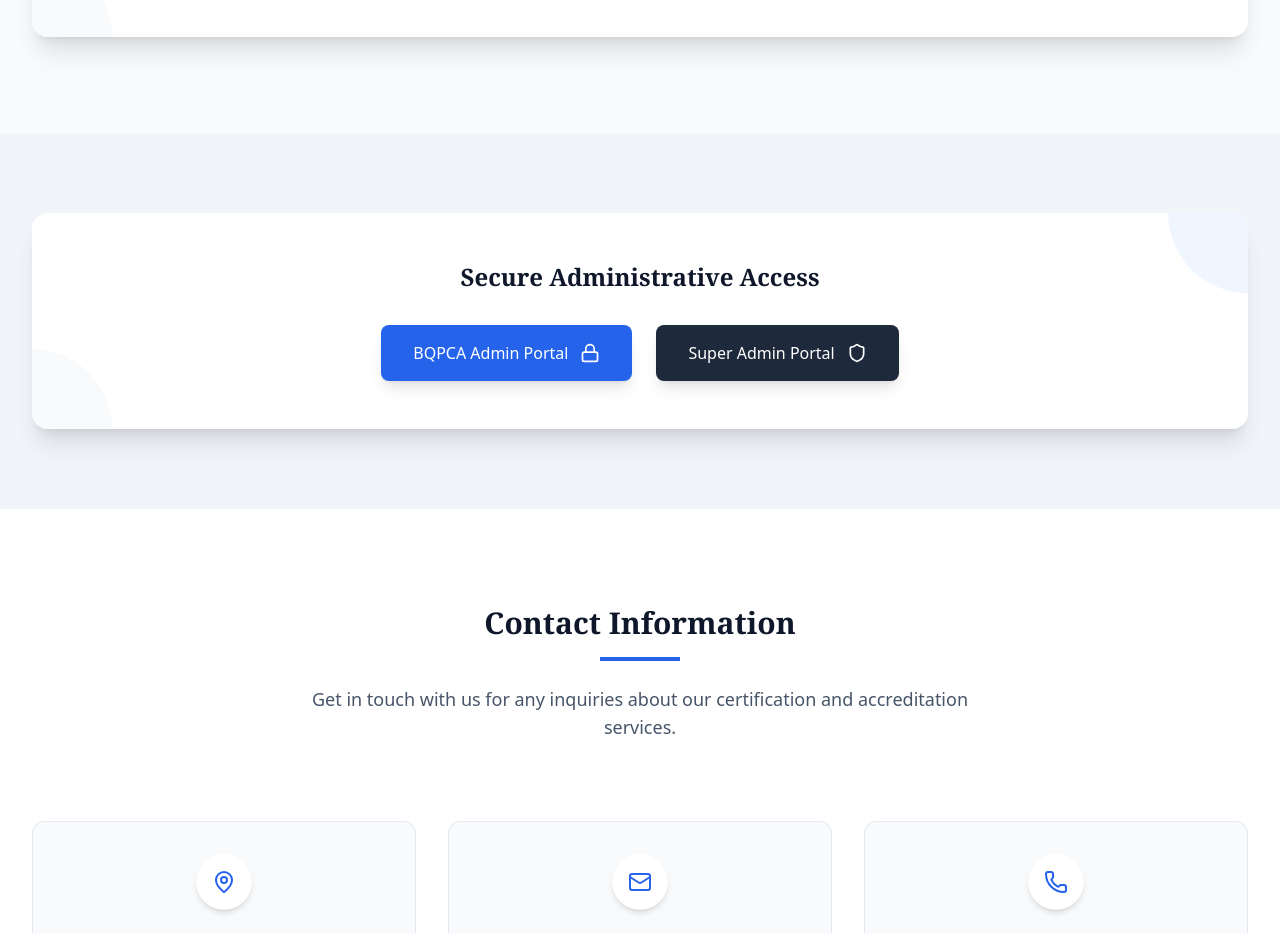
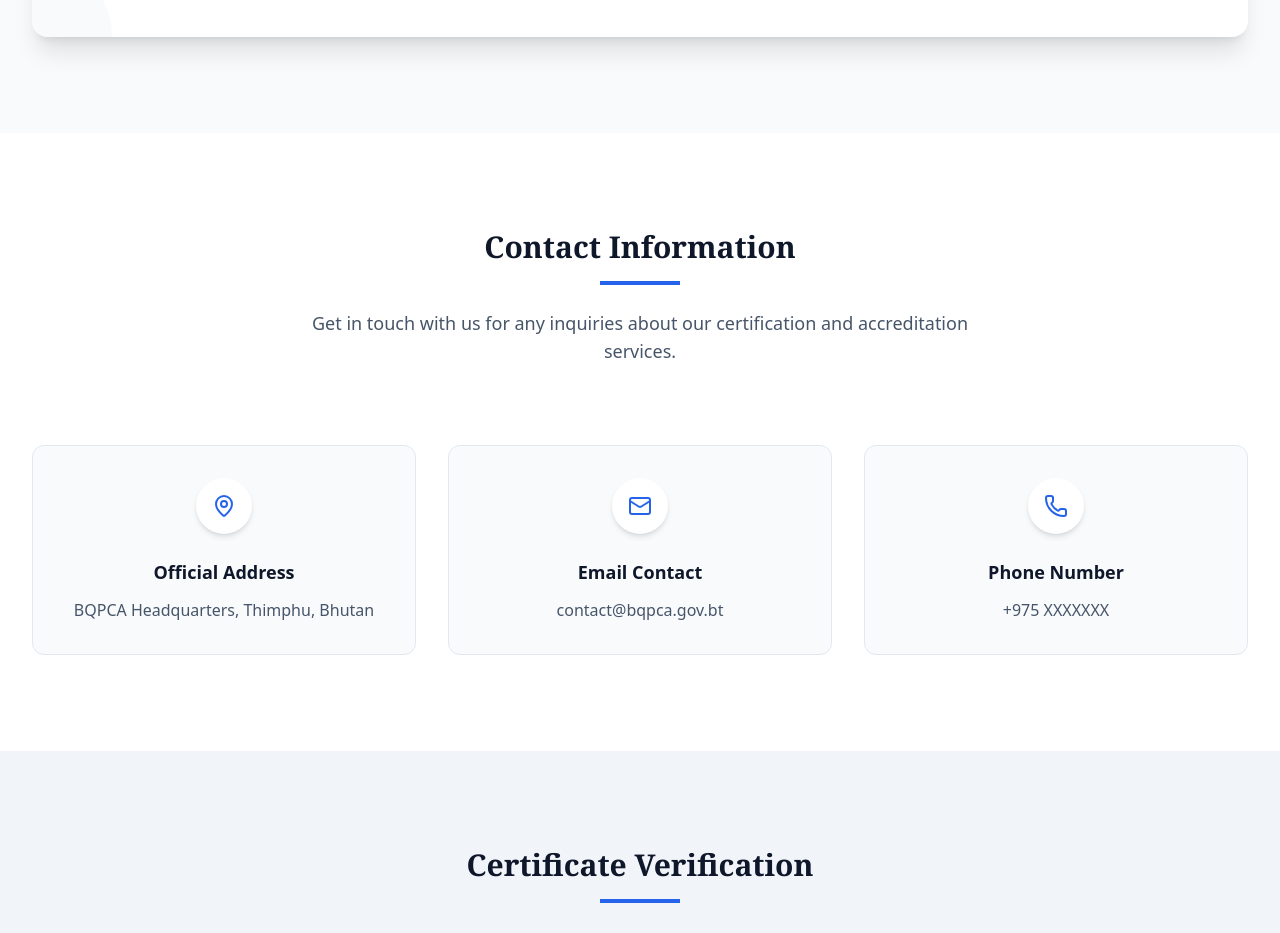
Before and after one commit to Mrshokhrukh/bqpca-frontend, a Vue app: page / in a window 1280 px wide. Shown: the part 2780-3713 px from the top of the page. Built offline with nearby package versions, Linux system fonts and the light colour scheme.

Commit message:
Landing page changes

```diff
--- a/src/views/LandingPage.vue
+++ b/src/views/LandingPage.vue
@@ -166,39 +166,6 @@
             <div v-for="achievement in achievements" :key="achievement.label" class="text-center">
               <p class="text-3xl font-bold text-blue-600 mb-2">{{ achievement.value }}</p>
               <p class="text-sm text-slate-600">{{ achievement.label }}</p>
-            </div>
-          </div>
-        </div>
-      </div>
-    </div>
-
-    <!-- Admin Access Section -->
-    <div id="login" class="bg-slate-100 py-20">
-      <div class="max-w-7xl mx-auto px-4 sm:px-6 lg:px-8">
-        <div class="bg-white rounded-2xl shadow-xl p-12 relative overflow-hidden">
-          <!-- Decorative elements -->
-          <div class="absolute inset-0">
-            <div class="absolute top-0 right-0 w-40 h-40 bg-blue-50 rounded-full -translate-y-1/2 translate-x-1/2">
-            </div>
-            <div class="absolute bottom-0 left-0 w-40 h-40 bg-slate-50 rounded-full translate-y-1/2 -translate-x-1/2">
-            </div>
-          </div>
-
-          <div class="text-center relative">
-            <h2 class="text-2xl font-serif font-bold text-slate-900 mb-8">
-              Secure Administrative Access
-            </h2>
-            <div class="flex flex-col sm:flex-row justify-center gap-6">
-              <router-link to="/admin/login"
-                class="group inline-flex items-center px-8 py-4 bg-blue-600 text-white rounded-lg hover:bg-blue-700 transition-colors shadow-lg hover:shadow-xl">
-                <span>BQPCA Admin Portal</span>
-                <LockIcon class="ml-3 h-5 w-5 transition-transform group-hover:rotate-12" />
-              </router-link>
-              <router-link to="/super-admin/login"
-                class="group inline-flex items-center px-8 py-4 bg-slate-800 text-white rounded-lg hover:bg-slate-900 transition-colors shadow-lg hover:shadow-xl">
-                <span>Super Admin Portal</span>
-                <ShieldIcon class="ml-3 h-5 w-5 transition-transform group-hover:rotate-12" />
-              </router-link>
             </div>
           </div>
         </div>
```
